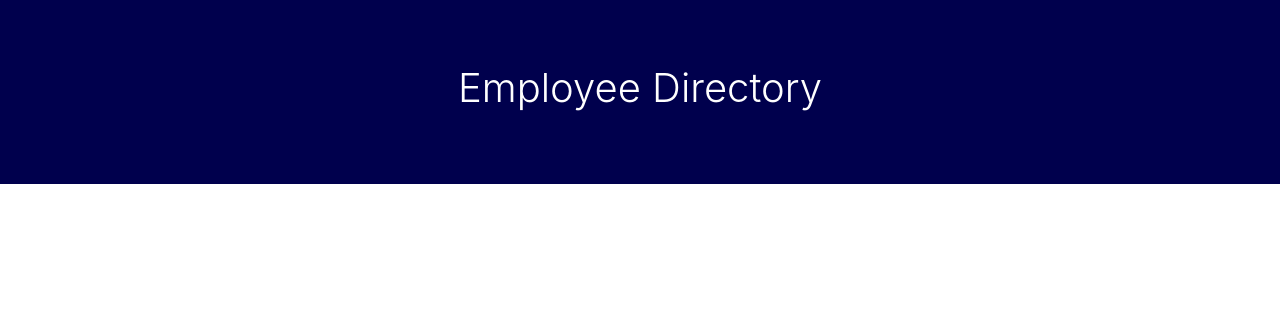
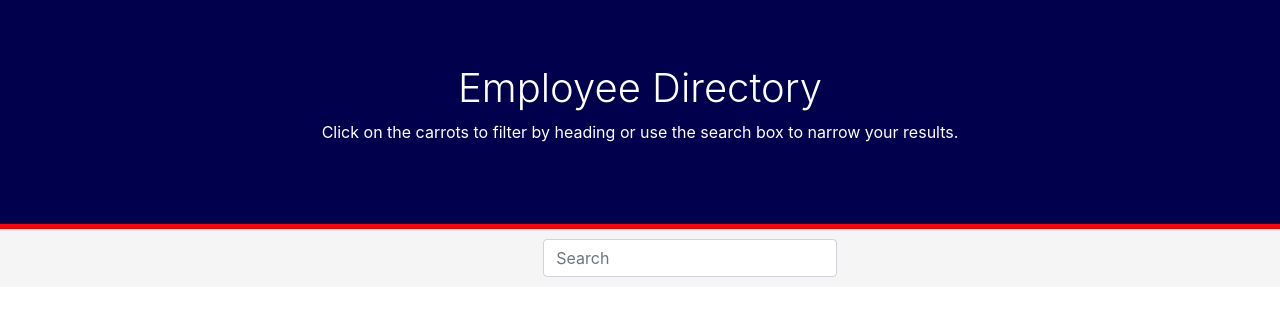
Before and after one commit to johnsondavid1107/albusterEmployeeDirectory, a React (Create React App) app: page / in a window 1280 px wide. Shown: the top 316 px of the page. Built offline with nearby package versions, Linux system fonts and the light colour scheme.

Commit message:
added state management to search bar

```diff
--- a/src/App.js
+++ b/src/App.js
@@ -1,10 +1,13 @@
 import logo from './logo.svg';
 import './App.css';
 import Jumbotron from "./components/Jumbotron"
+import SearchBar from "./components/searchBar"
 
 function App() {
-  return (
+  return (<div>
     <Jumbotron />
+    <SearchBar />
+  </div>
   );
 }
 
--- a/src/components/Jumbotron.js
+++ b/src/components/Jumbotron.js
@@ -9,7 +9,10 @@ function Jumbotron() {
 
         }, display: {
             background: "#00004d",
-            boarderBottom: "40px"
+            borderBottom: "5px solid red",
+            marginBottom:"0px"
+        }, ptag: {
+            color: "white"
         }
     }
 
@@ -17,6 +20,7 @@ function Jumbotron() {
         <div className="jumbotron jumbotron-fluid" style={styles.display}>
             <div className="container">
                 <h1 className="display-4 text-center" style={styles.header}>Employee Directory</h1>
+                <p className="text-center" style={styles.ptag}>Click on the carrots to filter by heading or use the search box to narrow your results.</p>
 
             </div>
         </div>
--- /dev/null
+++ b/src/components/searchBar.js
@@ -0,0 +1,47 @@
+import React from "react"
+
+class SearchBar extends React.Component {
+    state = {
+        find: ""
+    }
+
+    handleChange = (event) => {
+        const { name, value } = event.target;
+        console.log(value);
+        this.setState({
+            [name]: value
+        })
+    }
+
+
+
+    render() {
+        const styles = {
+            rowColor: {
+                background: "#F5F5F5"
+            },
+            inputF: {
+                margin: "10px"
+            }
+        }
+        return (<div className="container-fluid" style={styles.rowColor} >
+            <div className="row">
+                <div className="col-md-5"></div>
+                <div className="text-center">
+                    <input type="text"
+                        name="find"
+                        value={this.state.find}
+                        className="form-control"
+                        onChange={this.handleChange}
+                        placeholder="Search" style={styles.inputF}></input>
+                </div>
+                <div className="col-md-5"></div>
+
+            </div>
+        </div>
+        )
+    }
+}
+
+
+export default SearchBar;
```
Also changed, not shown: 1 other file (tests, documents, lock files or other folders).
